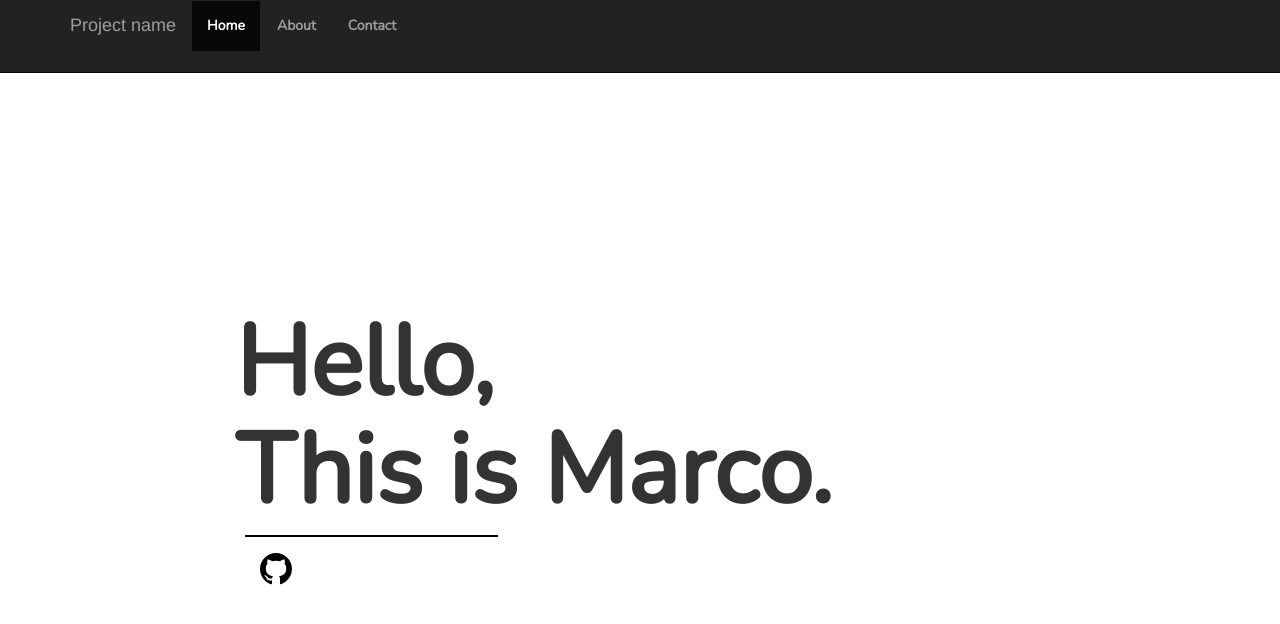
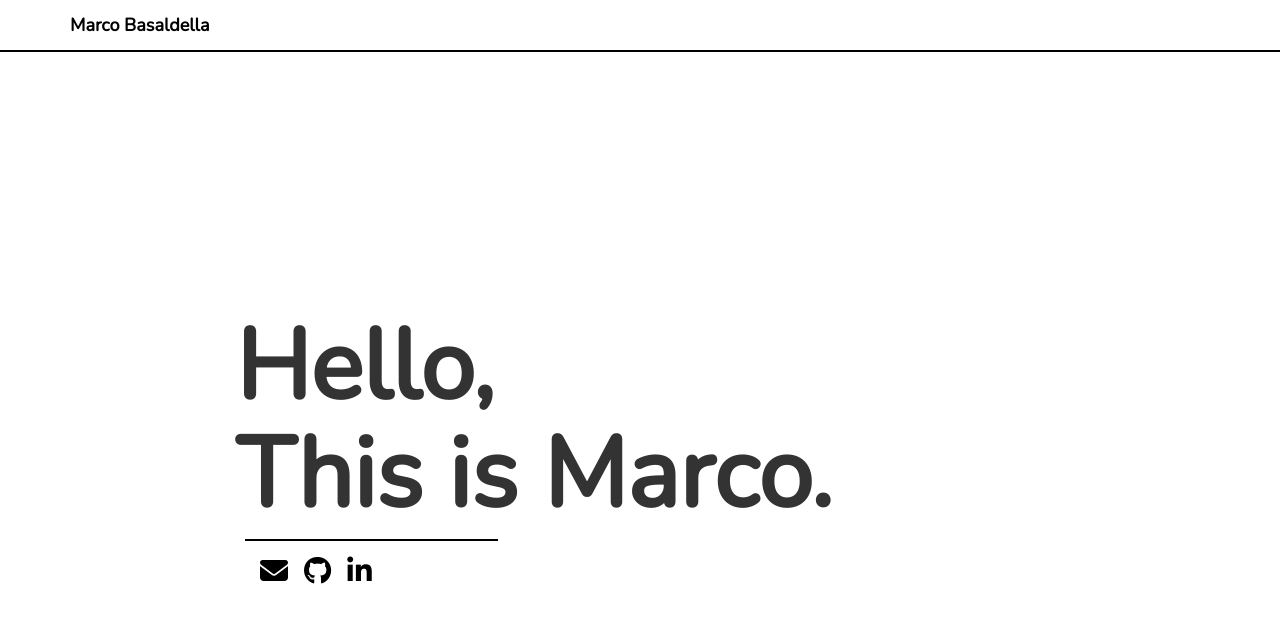
Before and after one commit to basaldella/basaldella.github.io, a Jekyll site: the page built from index.md, in a window 1280 px wide. Shown: the top 624 px of the page. Built offline with Jekyll 4.4.1, drawn with Linux system fonts in a browser that asks for light colours; nearby versions of some CDN libraries.

Commit message:
Landing page complete + Added font-awesome social links + Navbar themed

```diff
--- a/_config.yml
+++ b/_config.yml
@@ -13,16 +13,15 @@
 # you will see them accessed via {{ site.title }}, {{ site.email }}, and so on.
 # You can create any custom variable you would like, and they will be accessible
 # in the templates via {{ site.myvariable }}.
-title: Your awesome title
+title: Marco Basaldella
 email: your-email@domain.com
 description: > # this means to ignore newlines until "baseurl:"
-  Write an awesome description for your new site here. You can edit this
-  line in _config.yml. It will appear in your document head meta (for
-  Google search results) and in your feed.xml site description.
+  Marco Basaldella's personal website.
 baseurl: "" # the subpath of your site, e.g. /blog
 url: "" # the base hostname & protocol for your site, e.g. http://example.com
-twitter_username: jekyllrb
-github_username:  jekyll
+twitter_username: mdotbdot
+github_username:  basaldella
+linkedin_username: marcobasaldella
 
 # Build settings
 markdown: kramdown
--- a/_includes/head.html
+++ b/_includes/head.html
@@ -12,6 +12,9 @@
 	<!-- Font -->
 	<link href="https://fonts.googleapis.com/css?family=Cardo|Nunito" rel="stylesheet">
 
+	<!-- Font-awesome -->
+	<script src="https://use.fontawesome.com/ba6b004466.js"></script>
+
 	<link rel="stylesheet" href="{{ "/assets/main.css" | relative_url }}">
 	<link rel="canonical" href="{{ page.url | replace:'index.html','' | absolute_url }}">
 	<link rel="alternate" type="application/rss+xml" title="{{ site.title | escape }}" href="{{ "/feed.xml" | relative_url }}">
--- a/_includes/navbar.html
+++ b/_includes/navbar.html
@@ -1,20 +1,20 @@
-    <nav class="navbar navbar-inverse navbar-fixed-top">
+<nav class="navbar navbar-default navbar-fixed-top border-bottom">
 	<div class="container">
 		<div class="navbar-header">
-          <button type="button" class="navbar-toggle collapsed" data-toggle="collapse" data-target="#navbar" aria-expanded="false" aria-controls="navbar">
+			<!--<button type="button" class="navbar-toggle collapsed" data-toggle="collapse" data-target="#navbar" aria-expanded="false" aria-controls="navbar">
 				<span class="sr-only">Toggle navigation</span>
 				<span class="icon-bar"></span>
 				<span class="icon-bar"></span>
 				<span class="icon-bar"></span>
-          </button>
-          <a class="navbar-brand" href="#">Project name</a>
+			</button> -->
+			<a class="navbar-brand" href="#">Marco Basaldella</a>
 		</div>
-        <div id="navbar" class="collapse navbar-collapse">
-          <ul class="nav navbar-nav">
-            <li class="active navbar"><a href="#">Home</a></li>
-            <li class="navbar"><a href="#about">About</a></li>
-            <li class="navbar"><a href="#contact">Contact</a></li>
+		<!--<div id="navbar" class="collapse navbar-collapse">
+			<ul class="nav navbar-nav navbar-right">
+				<li><a href="#">Home</a></li>
+				<li><a href="#about">About</a></li>
+				<li><a href="#contact">Blog</a></li>
 			</ul>
-        </div><!--/.nav-collapse -->
+		</div>--><!--/.nav-collapse -->
 	</div>
 </nav>
--- a/_layouts/home.html
+++ b/_layouts/home.html
@@ -12,8 +12,22 @@
 							<div class="col-md-4 col-sm-6 col-xs-8 border-top" >
 								<div class="table">
 									<div class="social-icons">
-										<a href="https://github.com/{{ site.github_username }}/{{ site.github_repo }}" title="Fork me on GitHub">
-										<svg height="32" class="octicon octicon-mark-github header-social" viewBox="0 0 16 16" version="1.1" width="32" aria-hidden="true"><path d="M8 0C3.58 0 0 3.58 0 8c0 3.54 2.29 6.53 5.47 7.59.4.07.55-.17.55-.38 0-.19-.01-.82-.01-1.49-2.01.37-2.53-.49-2.69-.94-.09-.23-.48-.94-.82-1.13-.28-.15-.68-.52-.01-.53.63-.01 1.08.58 1.23.82.72 1.21 1.87.87 2.33.66.07-.52.28-.87.51-1.07-1.78-.2-3.64-.89-3.64-3.95 0-.87.31-1.59.82-2.15-.08-.2-.36-1.02.08-2.12 0 0 .67-.21 2.2.82.64-.18 1.32-.27 2-.27.68 0 1.36.09 2 .27 1.53-1.04 2.2-.82 2.2-.82.44 1.1.16 1.92.08 2.12.51.56.82 1.27.82 2.15 0 3.07-1.87 3.75-3.65 3.95.29.25.54.73.54 1.48 0 1.07-.01 1.93-.01 2.2 0 .21.15.46.55.38A8.013 8.013 0 0 0 16 8c0-4.42-3.58-8-8-8z"></path></svg></a>
+										<a href=a href="http://www.google.com/recaptcha/mailhide/d?k=01im_DHovX0rq5o5V8iTL9WA==&amp;c=tsp3aXPXX_3jHGzvnrw2do1pO7DrVOizJTsFdxiEYYE=" onclick="window.open('http://www.google.com/recaptcha/mailhide/d?k\x3d01im_DHovX0rq5o5V8iTL9WA\x3d\x3d\x26c\x3dtsp3aXPXX_3jHGzvnrw2do1pO7DrVOizJTsFdxiEYYE\x3d', '', 'toolbar=0,scrollbars=0,location=0,statusbar=0,menubar=0,resizable=0,width=500,height=300'); return false;" class="social-icons" title="Drop me an email">
+										<i class="fa fa-envelope fa-2x bigSocial"></i>
+										<i class="fa fa-envelope smallSocial"></i>
+										</a>
+									</div>
+									<div class="social-icons">
+										<a href="https://github.com/{{ site.github_username }}" class="social-icons" title="Fork me on GitHub">
+										<i class="fa fa-github fa-2x bigSocial"></i>
+										<i class="fa fa-github smallSocial"></i>
+										</a>
+									</div>
+									<div class="social-icons">
+										<a href="https://linkedin.com/in/{{ site.linkedin_username }}" class="social-icons" title="Find me on LinkedIn">
+										<i class="fa fa-linkedin fa-2x bigSocial"></i>
+										<i class="fa fa-linkedin smallSocial"></i>
+										</a>
 									</div>
 								</div>
 							</div>
@@ -24,6 +38,7 @@
 			</main>
 
 		</div>
+	{% include bootstrap-footer.html %}
 	</body>
 
 </html>
--- a/assets/main.scss
+++ b/assets/main.scss
@@ -18,37 +18,88 @@ p {
 	font-family: 'Cardo', serif;
 }
 
-.table {
-	display: table !important;
-}
-
-.social-icons {
-	display: inline-block !important;
-	margin-right: 8px;
-	margin-top: 16px;
-}
-
-.flexbox-container {
-   height: 100%;
-}
-
-.ml-s {
-	margin-left: 4px;
-}
-
 .debug-background {
 	background-color: blue;
 }
 
-.index-content {
-	text-align: left;
+/* Navbar */
+
+.navbar {
+	font-family: 'Nunito', Arial, sans-serif;
+	font-weight: bold;
 }
 
-/* Navbar */
+.border-bottom {
+	border-bottom: 2px solid;
+	border-color: black;
+}
 
-li.navbar {
-	font-family: 'Nunito', Arial, sans-serif;
-	font-weight : bold;
+$bgDefault      : white;
+$bgHighlight    : white;
+$colDefault     : black;
+$colHighlight   : black;
+$dropDown       : true;
+.navbar-default {
+  background-color: $bgDefault;
+  .navbar-brand {
+    color: $colDefault;
+    &:hover, &:focus {
+      color: $colHighlight; }}
+  .navbar-text {
+    color: $colDefault; }
+  .navbar-nav {
+    > li {
+      > a {
+        color: $colDefault;
+        &:hover,  &:focus {
+          color: $colHighlight; }}
+      @if $dropDown {
+        > .dropdown-menu {
+          background-color: $bgDefault;
+          > li {
+            > a {
+              color: $colDefault;
+              &:hover,  &:focus {
+                color: $colHighlight;
+                background-color: $bgHighlight; }}
+            &.divider {
+              background-color: $bgHighlight;}}}}}
+    @if $dropDown {
+      .open .dropdown-menu > .active {
+        > a, > a:hover, > a:focus {
+          color: $colHighlight;
+          background-color: $bgHighlight; }}}
+    > .active {
+      > a, > a:hover, > a:focus {
+        color: $colHighlight;
+        background-color: $bgHighlight; }}
+    > .open {
+      > a, > a:hover, > a:focus {
+        color: $colHighlight;
+        background-color: $bgHighlight; }}}
+  .navbar-toggle {
+    border-color: $bgHighlight;
+    &:hover, &:focus {
+      background-color: $bgHighlight; }
+    .icon-bar {
+      background-color: $colDefault; }}
+  .navbar-collapse,
+  .navbar-form {
+    border-color: $colDefault; }
+  .navbar-link {
+    color: $colDefault;
+    &:hover {
+      color: $colHighlight; }}}
+@media (max-width: 767px) {
+  .navbar-default .navbar-nav .open .dropdown-menu {
+    > li > a {
+      color: $colDefault;
+      &:hover, &:focus {
+        color: $colHighlight; }}
+    > .active {
+      > a, > a:hover, > a:focus {
+        color: $colHighlight;
+        background-color: $bgHighlight; }}}
 }
 
 /* Home page */
@@ -57,6 +108,54 @@ h1.index-banner {
 	margin-left: -0.25em;
 	font-size : 7em;
 }
+
+.table {
+	display: table !important;
+}
+
+.social-icons {
+	display: inline-block !important;
+	margin-right: 8px;
+	margin-top: 8px;
+}
+
+a.social-icons {
+	color: black;
+	text-decoration: none;
+}
+
+a.social-icons:hover, a.social-icons:focus {
+	color: gray;
+	text-decoration: none;
+}
+
+@media (max-width: 576px) {
+  .bigSocial {
+    display:none;
+  }
+  .smallSocial {
+    display:block;
+  }
+}
+
+@media (min-width: 577px) {
+  .bigSocial {
+    display:block;
+  }
+  .smallSocial {
+    display:none;
+  }
+}
+
+.flexbox-container {
+   height: 100%;
+}
+
+
+.index-content {
+	text-align: left;
+}
+
 
 .border-top {
 	border-top: 2px solid; border-color: black;
```
Lines whose indentation alone changed are shown as unchanged.
